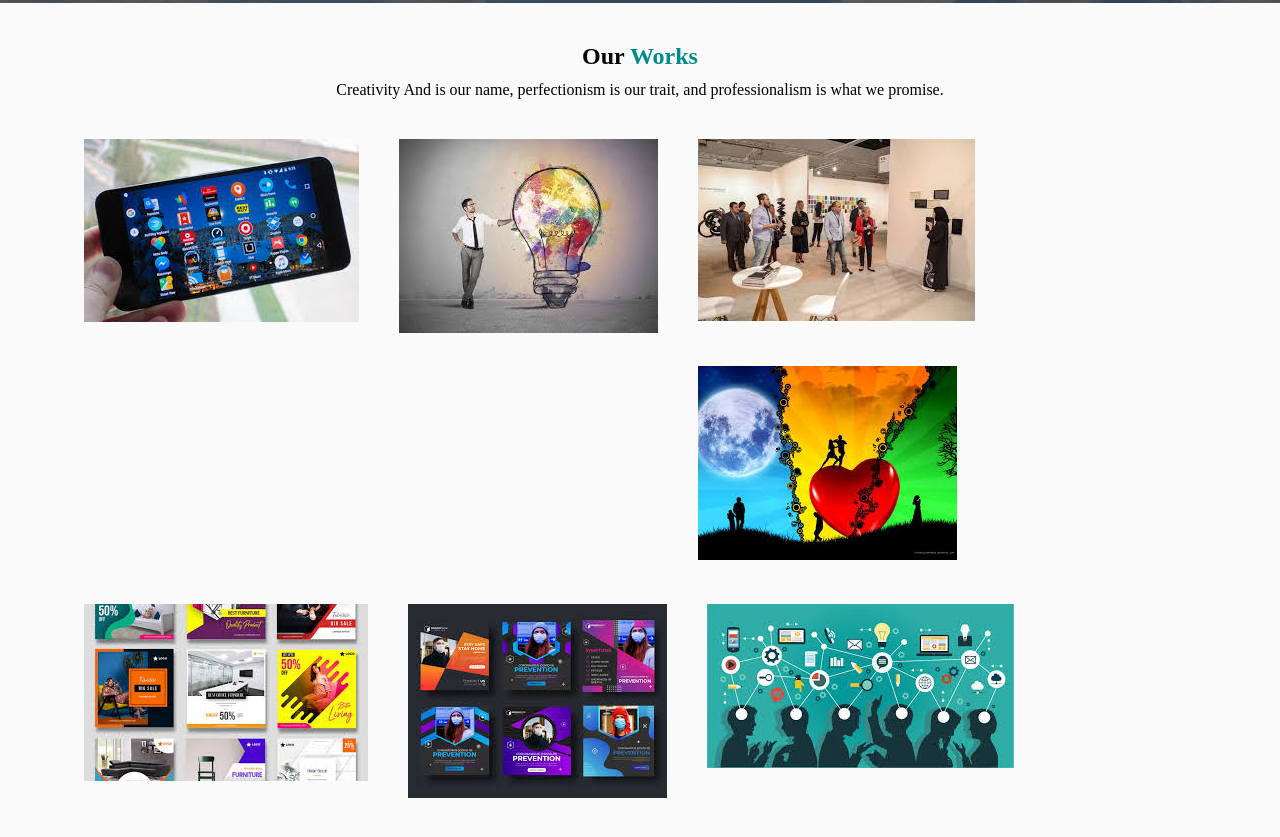
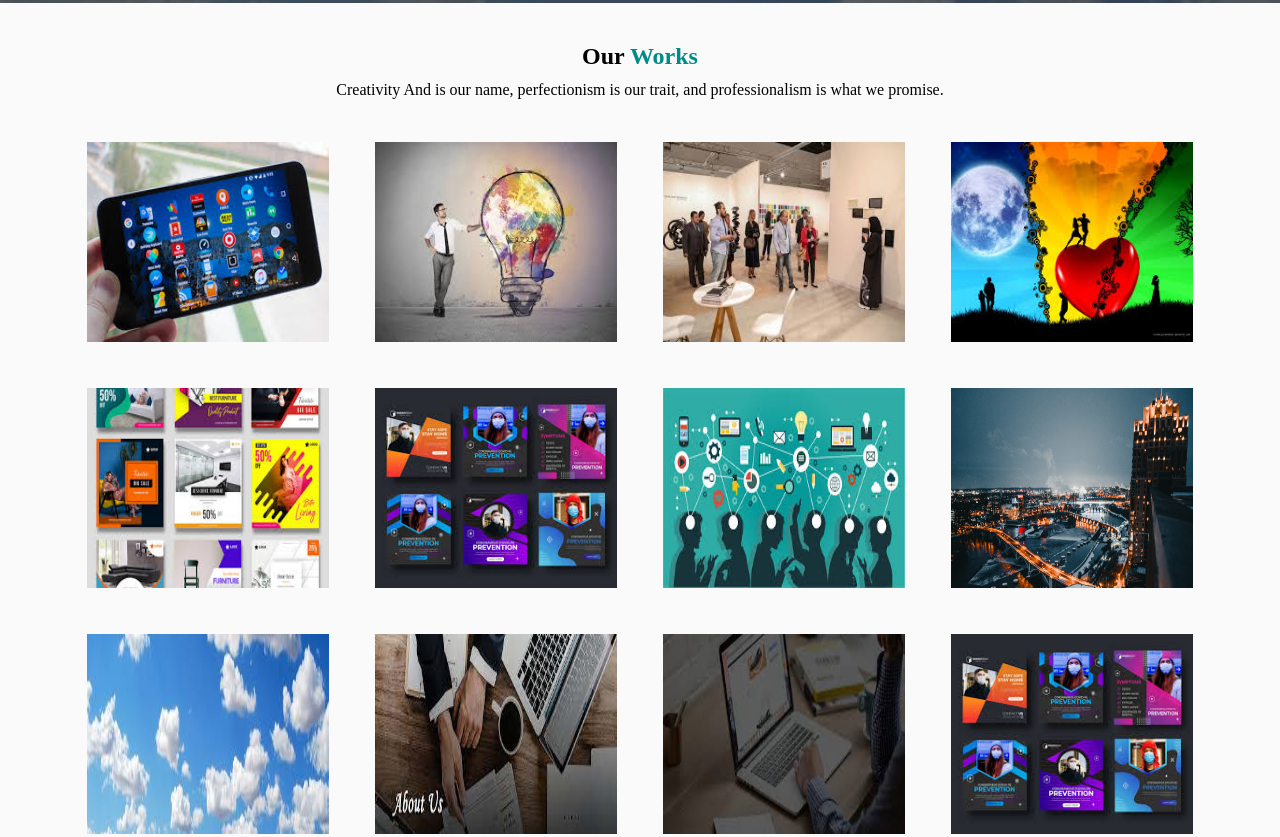
Before and after one commit to AsmaaIbraheem88/web-design, a plain HTML site: page index.html in a window 1280 px wide. Shown: the part 1234-2071 px from the top of the page. Drawn offline with nearby package versions, Linux system fonts and the light colour scheme.

Commit message:
Update style.css

```diff
--- a/css/style.css
+++ b/css/style.css
@@ -265,13 +265,28 @@ nav ul .intro-0{
 }
 .work  .style div{
     float: left;
-    margin: 20px;
+    width: 21%;
+    height: 200px;
+    margin:2%;
+
 }
 
-.work .sub-child1{
-/*    margin-left: 80px;*/
+.work  .style div img{
+    width: 100%;
+    height: 100%;
 }
 
+@media only screen and (max-width: 800px) {
+
+    .work  .style div{
+
+
+    height: 100px;
+
+
+}
+
+}
 
 .work  button{
 /*   margin-left: 640px;*/
```
